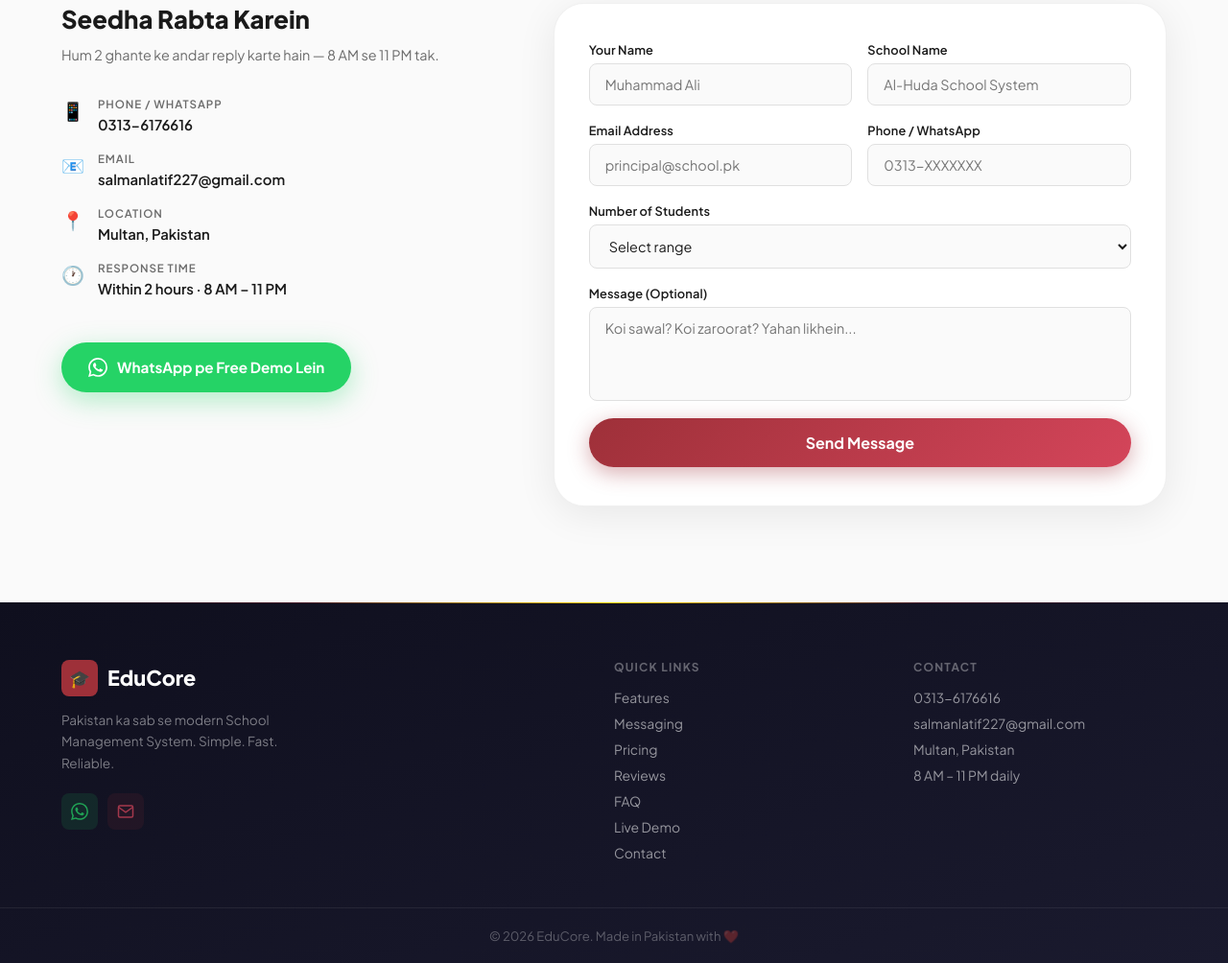
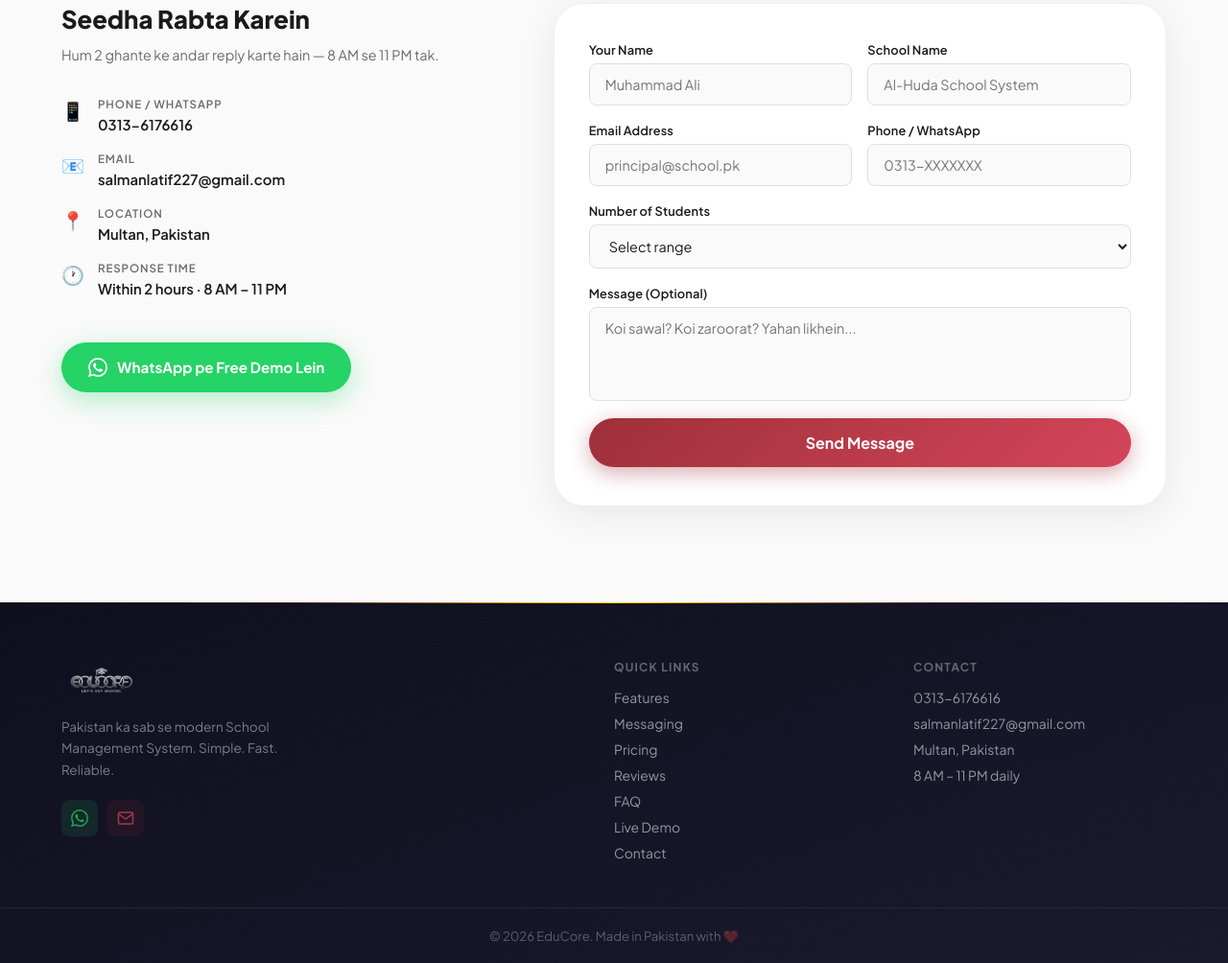
Before and after one commit to Salman-app-creator/Educore, a plain HTML site: page index.html in a window 1280 px wide. Shown: the part 8072-9076 px from the top of the page at 96% size. Drawn offline with Linux system fonts and the light colour scheme.

Commit message:
Replace logo text with image in footer

```diff
--- a/index.html
+++ b/index.html
@@ -611,8 +611,7 @@
     <div class="container footer-inner">
       <div class="footer-brand">
         <a href="#" class="nav-logo">
-          <span class="logo-box">🎓</span>
-          <span class="logo-text">EduCore</span>
+    <img src="assets/logo.png" alt="EduCore Logo" style="height: 45px; width: auto; border-radius: 6px;">
         </a>
         <p class="footer-tagline">Pakistan ka sab se modern School Management System. Simple. Fast. Reliable.</p>
         <div class="footer-social">
```
